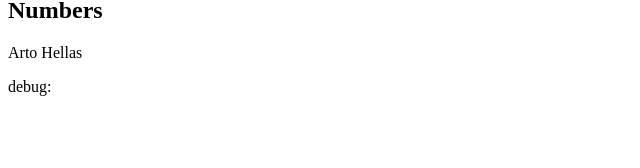
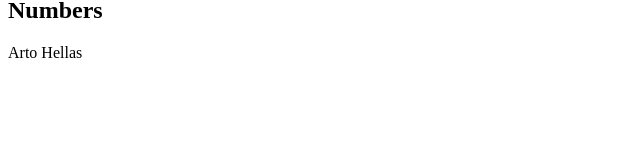
Before and after one commit to Jebbril/fullstack-open, a React (Vite) app in the folder part2/phonebook/: page / in a window 1280 px wide. Shown: the part 132-300 px from the top of the page, without its empty margins (0-640 px from the left). Built offline with nearby package versions, Linux system fonts and the light colour scheme.

Commit message:
finished ex2.7

```diff
--- a/part2/phonebook/src/App.jsx
+++ b/part2/phonebook/src/App.jsx
@@ -21,6 +21,10 @@ const App = () => {
 
 		if (newName === "")
 			return
+		if (persons.find(person => person.name === newName)){
+			alert(`${newName} is already added to phonebook`)
+			return
+		}
 
 		const personObject = {
 			name: newName,
@@ -42,7 +46,6 @@ const App = () => {
       </form>
       <h2>Numbers</h2>
       <Numbers persons={persons} />
-			<div>debug: {newName}</div>
     </div>
   )
 }
```
